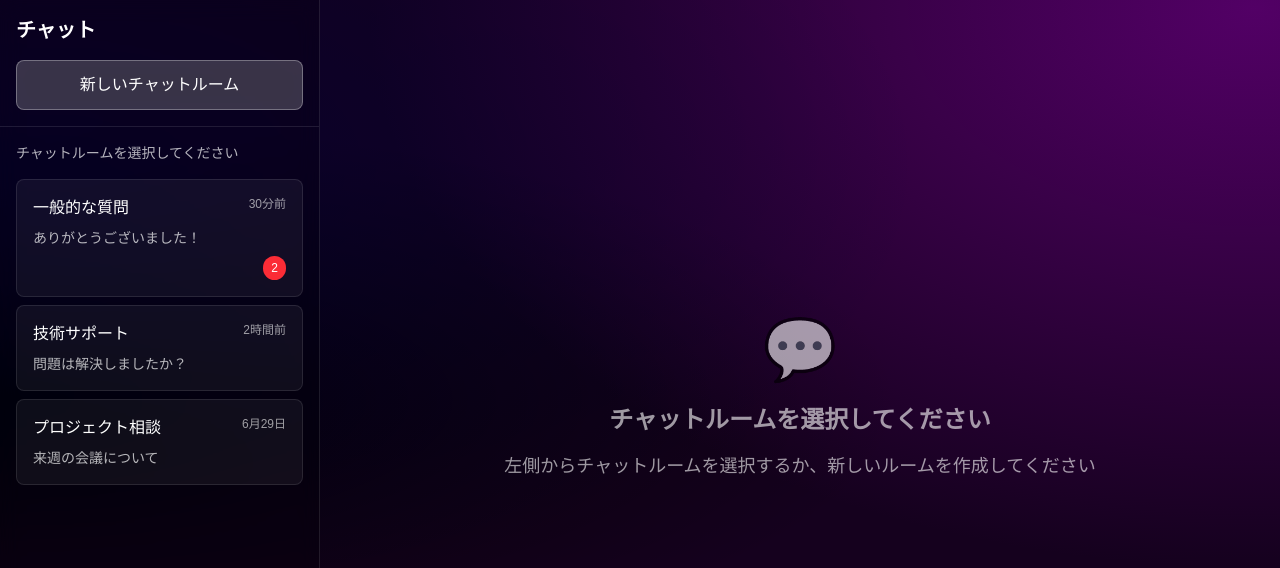
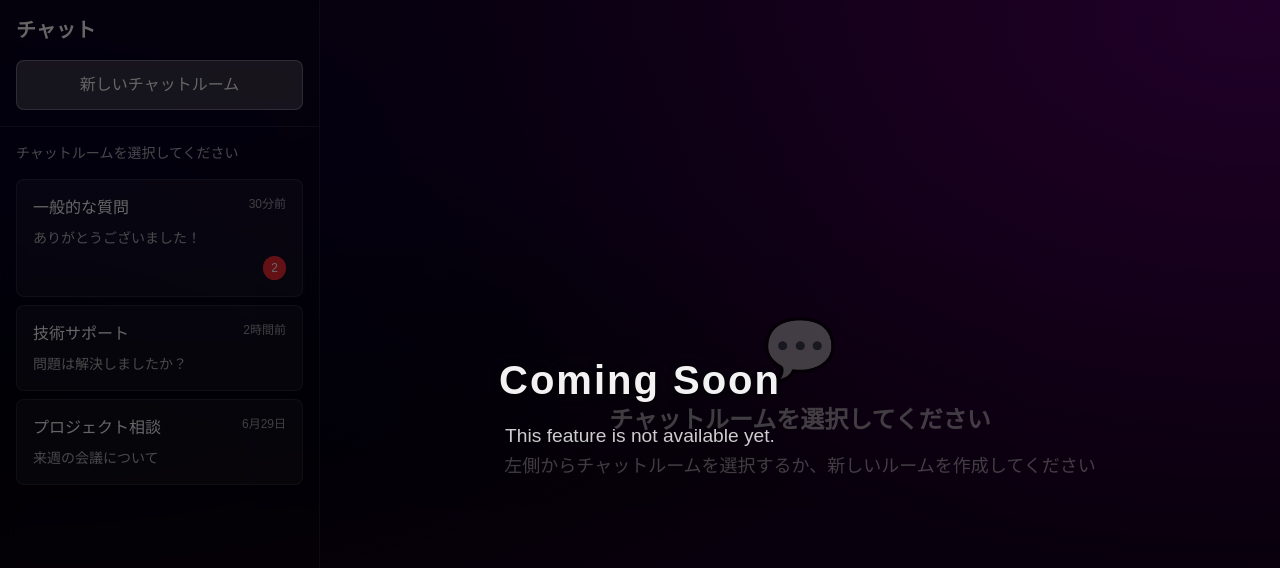
Before and after one commit to mdalamin-jbc/xyz, a Next.js app: page /chat in a window 1280 px wide. Shown: the top 568 px of the page. Built offline with nearby package versions, Linux system fonts and the light colour scheme.

Commit message:
new feature

```diff
--- a/package.json
+++ b/package.json
@@ -15,6 +15,7 @@
     "cookies-next": "^6.0.0",
     "file-saver": "^2.0.5",
     "js-cookie": "^3.0.5",
+    "jspdf": "^3.0.1",
     "jwt-decode": "^4.0.0",
     "lucide-react": "^0.511.0",
     "next": "15.3.2",
--- a/src/app/(user)/alibi-line/page.tsx
+++ b/src/app/(user)/alibi-line/page.tsx
@@ -47,11 +47,42 @@ export default function AlibiLinePage() {
   const formValues = watch();
 
   return (
-    <div className="min-h-screen text-white main_gradient_bg">
+    <div className="min-h-screen text-white main_gradient_bg relative">
       <Menu text="アリバイLINEの依頼" position="left" className="pl-10" />
       <div className="max-w-2xl mt-6 mx-auto">
         {/* Form Container */}
-        <div className="glass-card p-8">
+        <div className="glass-card p-8 relative">
+          {/* Coming Soon Overlay */}
+          <div
+            style={{
+              position: "absolute",
+              top: 0,
+              left: 0,
+              width: "100%",
+              height: "100%",
+              background: "rgba(0,0,0,0.6)",
+              zIndex: 10,
+              display: "flex",
+              flexDirection: "column",
+              alignItems: "center",
+              justifyContent: "center",
+              pointerEvents: "all",
+            }}
+          >
+            <span style={{
+              color: "#fff",
+              fontSize: "2rem",
+              fontWeight: "bold",
+              textShadow: "0 2px 8px #000, 0 0 40px #fff2",
+              opacity: 0.95,
+              letterSpacing: 2,
+            }}>
+              Coming Soon
+            </span>
+            <span style={{ color: "#fff", marginTop: 8, fontSize: "1.1rem", opacity: 0.8 }}>
+              This feature is not available yet.
+            </span>
+          </div>
           <form onSubmit={handleSubmit(onFormSubmit)} className="space-y-6">
             {/* Title Section */}
             <div className="space-y-3">
--- a/src/app/(user)/chat/page.tsx
+++ b/src/app/(user)/chat/page.tsx
@@ -152,7 +152,39 @@ const ChatMain: React.FC = () => {
   };
 
   return (
-    <div className="main_gradient_bg">
+    <div className="main_gradient_bg relative">
+      {/* Coming Soon Overlay */}
+      <div
+        style={{
+          position: "fixed",
+          top: 0,
+          left: 0,
+          width: "100vw",
+          height: "100vh",
+          background: "rgba(0,0,0,0.6)",
+          zIndex: 1000,
+          display: "flex",
+          flexDirection: "column",
+          alignItems: "center",
+          justifyContent: "center",
+          pointerEvents: "all",
+        }}
+      >
+        <span style={{
+          color: "#fff",
+          fontSize: "2.5rem",
+          fontWeight: "bold",
+          textShadow: "0 2px 8px #000, 0 0 40px #fff2",
+          opacity: 0.95,
+          letterSpacing: 2,
+        }}>
+          Coming Soon
+        </span>
+        <span style={{ color: "#fff", marginTop: 12, fontSize: "1.2rem", opacity: 0.8 }}>
+          This feature is not available yet.
+        </span>
+      </div>
+
       <div className="h-screen flex">
         {/* Sidebar */}
         <ChatSidebar
--- a/src/components/form/InvoiceForm.tsx
+++ b/src/components/form/InvoiceForm.tsx
@@ -6,6 +6,7 @@ import { zodResolver } from "@hookform/resolvers/zod";
 import { invoiceSchema, type InvoiceFormData } from "@/schemas/invoice";
 import Menu from "../home/Menu";
 import Button from "../ui/Button";
+import jsPDF from "jspdf";
 
 interface InvoiceFormProps {
   onSubmit: (data: InvoiceFormData) => void;
@@ -39,6 +40,16 @@ export default function InvoiceForm({ onSubmit }: InvoiceFormProps) {
 
       onSubmit(data);
       reset();
+
+      // Generate PDF invoice and trigger download
+      const doc = new jsPDF();
+      doc.setFontSize(18);
+      doc.text("ダミー請求書 (Dummy Invoice)", 20, 20);
+      doc.setFontSize(12);
+      doc.text(`発行日 (Issue Date): ${data.issueDate}`, 20, 40);
+      doc.text(`請求先名 (Bill To): ${data.billToName}`, 20, 50);
+      doc.text(`品名 (Product): ${data.productName}`, 20, 60);
+      doc.save("dummy-invoice.pdf");
     } catch (error) {
       setShowError(true);
     } finally {
--- a/src/components/user/MenuProfile.tsx
+++ b/src/components/user/MenuProfile.tsx
@@ -151,6 +151,46 @@ const MenuProfile: React.FC<MenuProfileProps> = ({ className }) => {
                           My Profile
                         </button>
                       </Link>
+                      {/* Cancel Subscription Button */}
+                      <button
+                        onClick={async () => {
+                          closeDropdown();
+                          const confirmed = window.confirm("Are you sure you want to cancel your subscription?");
+                          if (!confirmed) return;
+                          try {
+                            const accessToken = typeof window !== "undefined" ? localStorage.getItem("accessToken") : null;
+                            if (!accessToken) {
+                              alert("No access token found. Please log in again.");
+                              return;
+                            }
+                            const BASE_URL = "http://15.206.185.80:8000"; // Or import from your constants
+                            const CANCEL_URL = `${BASE_URL}/payment/subscription/cancel/`;
+                            const response = await fetch(CANCEL_URL, {
+                              method: "POST",
+                              headers: {
+                                "Authorization": `Bearer ${accessToken}`,
+                                "Content-Type": "application/json",
+                              },
+                            });
+                            if (!response.ok) {
+                              let errorMsg = "Failed to cancel subscription.";
+                              try {
+                                const errorData = await response.json();
+                                errorMsg = errorData.detail || errorMsg;
+                              } catch {}
+                              alert(errorMsg);
+                              return;
+                            }
+                            alert("Subscription cancelled successfully.");
+                          } catch (err) {
+                            alert("An error occurred while cancelling subscription.");
+                          }
+                        }}
+                        className="block w-full text-left px-4 py-2 text-base text-red-600 hover:bg-red-50 hover:text-red-700 transition-colors duration-150 rounded-lg font-medium"
+                        role="menuitem"
+                      >
+                        Cancel Subscription
+                      </button>
                       <div className="border-t border-gray-100 my-1" />
                       <LogoutButton size="md" className="w-full" variant="dark">
                         LogOut
```
Also changed, not shown: 1 other file (tests, documents, lock files or other folders).
